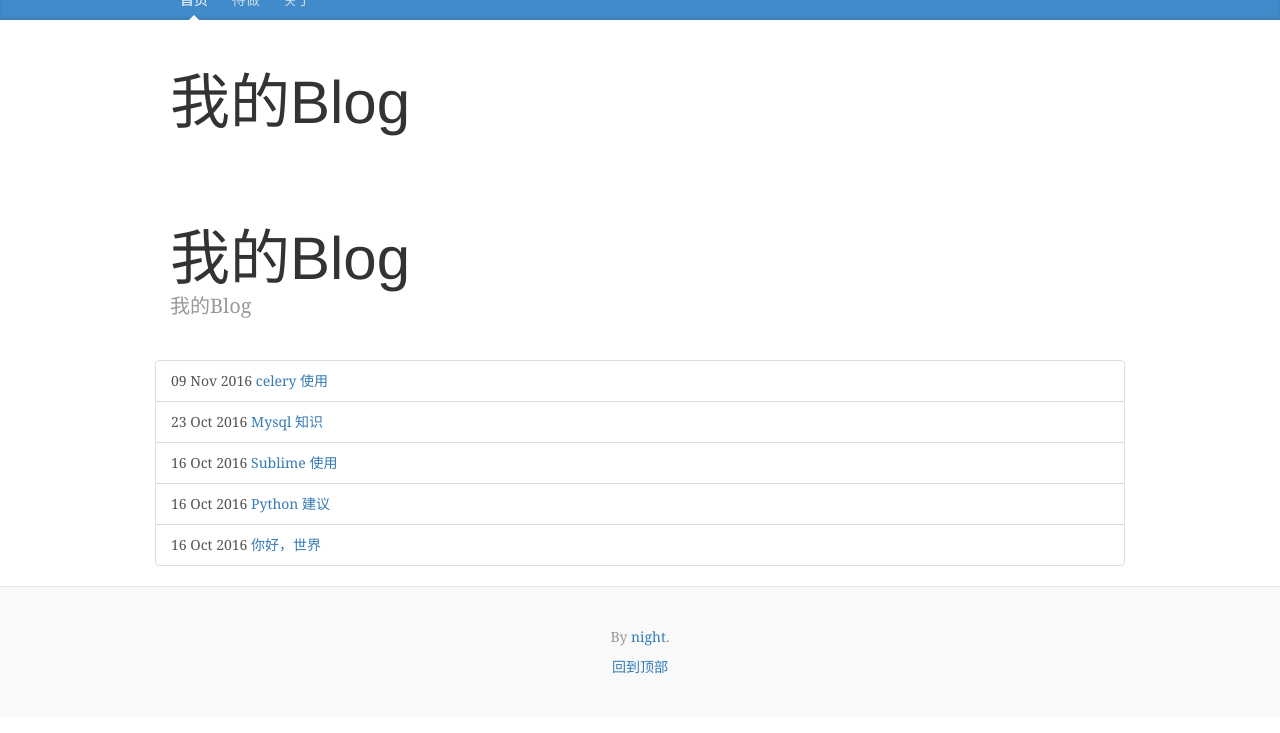
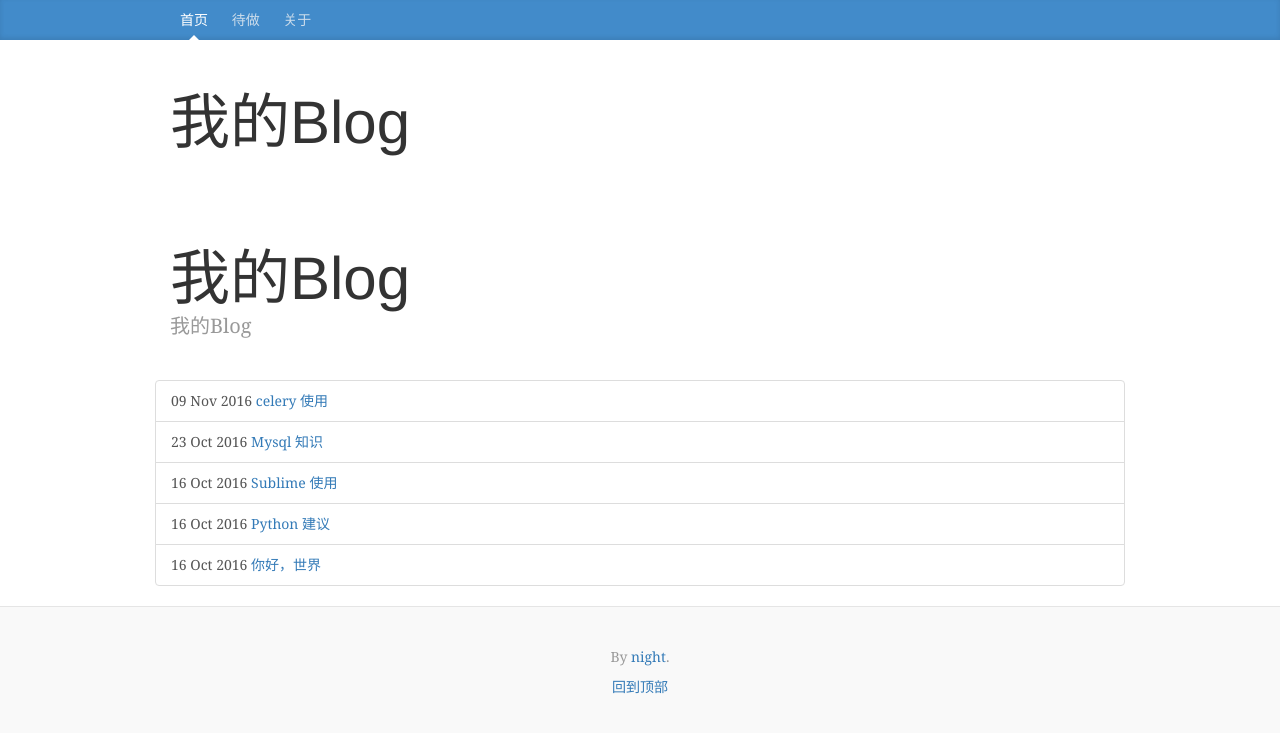
Before and after one commit to night1008/night1008.github.io, a Jekyll site: the page built from index.html, in a window 1280 px wide. Shown: the top 733 px of the page. Built offline with Jekyll 4.4.1, drawn with Linux system fonts in a browser that asks for light colours; the list of posts is cut into pages by our own code.

Commit message:
update css

```diff
--- a/assets/css/custom.css
+++ b/assets/css/custom.css
@@ -37,7 +37,7 @@ h6, .h6 {
 
 .blog-masthead {
   background-color: #428bca;
-  margin-top: -20px;
+  /*margin-top: -20px;*/
   -webkit-box-shadow: inset 0 -2px 5px rgba(0,0,0,.1);
           box-shadow: inset 0 -2px 5px rgba(0,0,0,.1);
 }
```
Also changed, not shown: _posts/2016-11-09-celery.md (+2 -0 lines).
